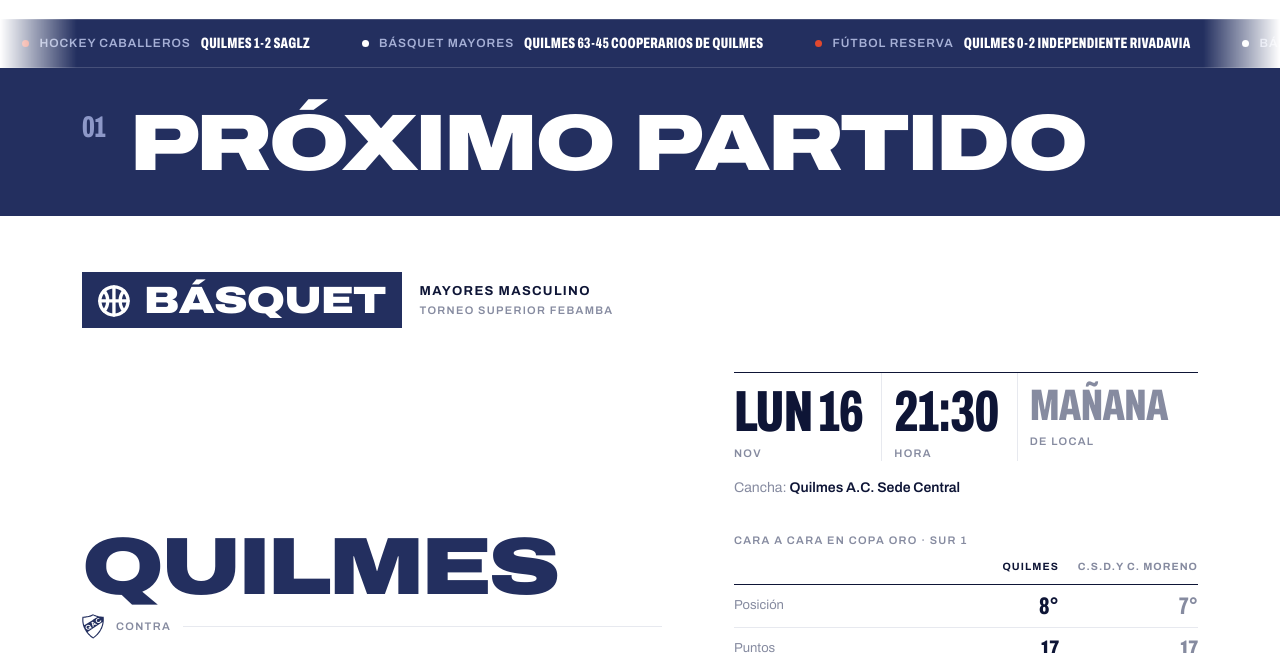
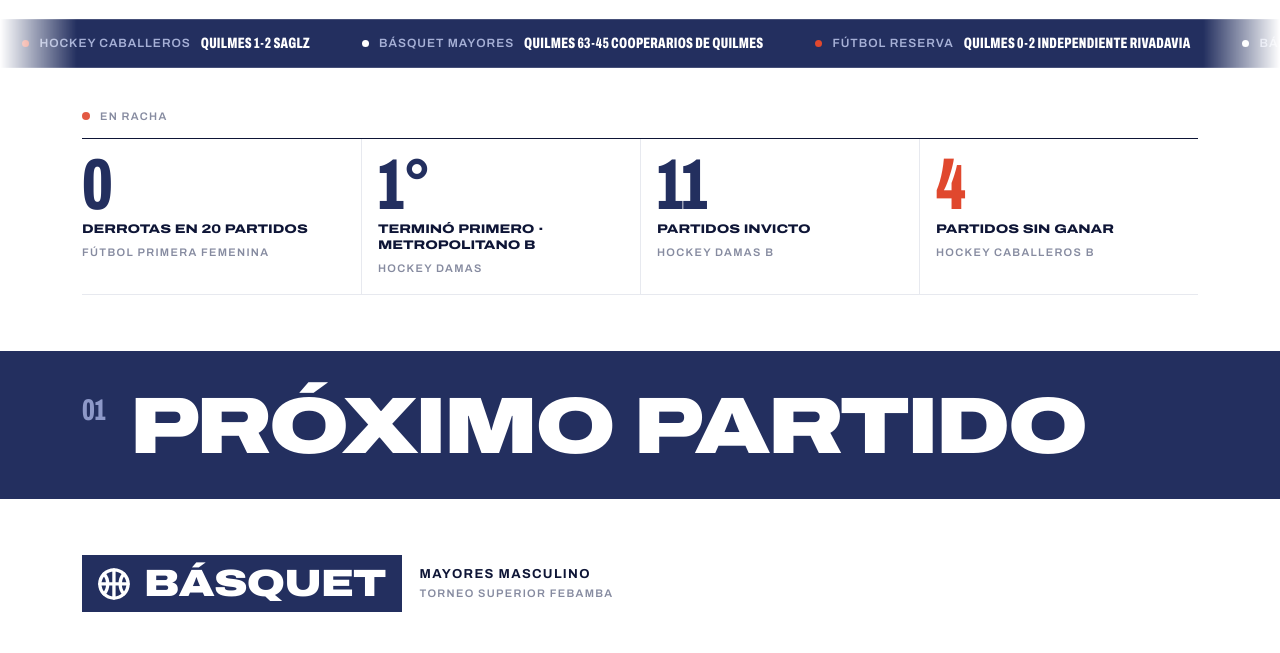
Before and after one commit to AgustinPiana/Quilmes, a website: page public/index.html in a window 1280 px wide. Shown: the part 72-725 px from the top of the page. Drawn offline with Linux system fonts and the light colour scheme.

Commit message:
Titulares automáticos 'En racha' e instalable como app
- En racha: rachas, invictos, punteros y goleadas calculados de los datos
- App: manifiesto, íconos del escudo, service worker (red primero para datos y código; funciona sin señal)

Co-Authored-By: Claude Opus 5.5 <noreply@anthropic.com>

```diff
--- a/public/app.js
+++ b/public/app.js
@@ -299,6 +299,7 @@ function vistaResumen() {
   const [primero, ...resto] = futuros;
 
   return `
+    ${titularesHTML()}
     <section class="seccion" style="--i:0">
       ${titulo('01', 'Próximo partido')}<div class="contenedor">
       ${primero ? proximo(primero.p, primero.sec) : '<p class="vacio">No hay partidos programados por ahora. La página se actualiza sola cuando las ligas publican el fixture.</p>'}
@@ -315,6 +316,56 @@ function vistaResumen() {
       ${titulo('03', 'Últimos resultados')}
       <div class="contenedor">${filtros('resultados')}<div data-lista="resultados" aria-live="polite">${ultimosResultados(filtro.resultados)}</div></div>
     </section>`;
+}
+
+// ---------- Titulares automáticos: rachas y datos salientes ----------
+// Cada candidato tiene un peso; se muestran los más fuertes (uno por equipo como máximo).
+function titulares() {
+  const nombreEq = (sec) => `${sec.deporteNombre} ${minus(sec.titulo)}`;
+  const out = [];
+  for (const sec of datos.secciones) {
+    const js = jugados(sec); // del más reciente al más viejo
+    if (!js.length) continue;
+    const rs = js.map(resultado);
+    const seguidos = (ok) => { let n = 0; for (const r of rs) { if (!ok(r)) break; n++; } return n; };
+    const f = filaQuilmes(sec);
+    const termino = !proximos(sec).length;
+    const cands = [];
+
+    const ganados = seguidos((r) => r === 'G');
+    const invicto = seguidos((r) => r !== 'P');
+    const sinGanar = seguidos((r) => r !== 'G');
+    const perdidos = seguidos((r) => r === 'P');
+    if (ganados >= 3) cands.push({ peso: 50 + ganados, valor: ganados, texto: 'victorias seguidas', tono: 'bueno' });
+    else if (invicto >= 4) cands.push({ peso: 40 + invicto, valor: invicto, texto: 'partidos invicto', tono: 'bueno' });
+    if (perdidos >= 3) cands.push({ peso: 35 + perdidos, valor: perdidos, texto: 'derrotas seguidas', tono: 'malo' });
+    else if (sinGanar >= 4) cands.push({ peso: 30 + sinGanar, valor: sinGanar, texto: 'partidos sin ganar', tono: 'malo' });
+
+    if (f && f.pp === 0 && f.pj >= 6) cands.push({ peso: 70 + f.pj, valor: '0', texto: `derrotas en ${f.pj} partidos`, tono: 'bueno' });
+    if (f && f.pos === 1) cands.push({ peso: termino ? 80 : 60, valor: '1°', texto: termino ? `terminó primero · ${sec.competencia}` : `primero en ${sec.tabla.nombre}`, tono: 'bueno' });
+
+    const local = sec.partidos.filter((p) => p.jugado && p.esLocal).map(resultado);
+    if (local.length >= 5 && local.every((r) => r === 'G')) cands.push({ peso: 55 + local.length, valor: `${local.length}/${local.length}`, texto: 'ganados de local', tono: 'bueno' });
+
+    const ult = js[0];
+    const dias = (Date.now() - new Date(ult.fecha).getTime()) / 864e5;
+    const prop = ult.esLocal ? ult.gl : ult.gv, otro = ult.esLocal ? ult.gv : ult.gl;
+    const goleada = sec.deporte === 'basquet' ? 20 : 4;
+    if (dias <= 14 && prop - otro >= goleada) cands.push({ peso: 45 + prop - otro, valor: `${prop}-${otro}`, texto: `goleada a ${rival(ult)}`, tono: 'bueno' });
+
+    cands.sort((a, b) => b.peso - a.peso);
+    if (cands[0]) out.push({ ...cands[0], equipo: nombreEq(sec), deporte: sec.deporte });
+  }
+  return out.sort((a, b) => b.peso - a.peso).slice(0, 6);
+}
+
+function titularesHTML() {
+  const t = titulares();
+  if (!t.length) return '';
+  return `<section class="titulares" style="--i:0" aria-label="Rachas y datos de los equipos"><div class="contenedor">
+      <p class="chica titulares-cab">En racha</p>
+      <ul>${t.map((x) => `<li class="${x.tono}"><a href="#${esc(x.deporte)}"><b>${esc(x.valor)}</b><span>${esc(x.texto)}</span><small class="chica">${esc(x.equipo)}</small></a></li>`).join('')}</ul>
+    </div></section>`;
 }
 
 // ---------- Filtros por deporte del inicio ----------
@@ -461,3 +512,8 @@ try {
 } finally {
   loader.fin();
 }
+
+// App instalable: registra el service worker (no en las capturas de prueba).
+if ('serviceWorker' in navigator && !document.documentElement.classList.contains('static')) {
+  addEventListener('load', () => navigator.serviceWorker.register('/sw.js').catch(() => {}));
+}
--- a/public/index.html
+++ b/public/index.html
@@ -7,6 +7,11 @@
   <meta name="description" content="Próximos partidos, resultados y tablas de fútbol, básquet y hockey de Quilmes Atlético Club." />
   <meta name="theme-color" content="#ffffff" />
   <link rel="icon" href="escudo.svg" type="image/svg+xml" />
+  <link rel="manifest" href="manifest.webmanifest" />
+  <link rel="apple-touch-icon" href="apple-touch-icon.png" />
+  <meta name="apple-mobile-web-app-capable" content="yes" />
+  <meta name="apple-mobile-web-app-title" content="Quilmes" />
+  <meta name="apple-mobile-web-app-status-bar-style" content="default" />
   <link rel="preload" href="fonts/archivo-variable.woff2" as="font" type="font/woff2" crossorigin />
   <link rel="stylesheet" href="styles.css" />
   <script>document.documentElement.classList.add('js'); if (/[?&]static(&|=|$)/.test(location.search)) document.documentElement.classList.add('static');</script>
--- a/public/styles.css
+++ b/public/styles.css
@@ -404,3 +404,24 @@ details.fixture .resultados { border-top: 0; }
 }
 [data-lista].cambio > * { animation: aparece .45s cubic-bezier(.22,1,.36,1); }
 @keyframes aparece { from { opacity: 0; transform: translateY(8px); } }
+
+/* ---------- En racha: titulares automáticos ---------- */
+.titulares { padding: 26px 0 34px; }
+.titulares-cab { margin: 0 0 14px; display: flex; align-items: center; gap: 10px; }
+.titulares-cab::before { content: ''; width: 8px; height: 8px; border-radius: 50%; background: var(--perdio); animation: titila 1.6s ease-in-out infinite; }
+.titulares ul { list-style: none; margin: 0; padding: 0; display: grid; grid-auto-flow: column; grid-auto-columns: minmax(170px, 64%); gap: 0; overflow-x: auto; scroll-snap-type: x mandatory; scrollbar-width: none; border-top: 1px solid var(--tinta); border-bottom: 1px solid var(--linea); }
+.titulares ul::-webkit-scrollbar { display: none; }
+.titulares li { scroll-snap-align: start; }
+.titulares li + li { border-left: 1px solid var(--linea); }
+.titulares a { display: grid; gap: 6px; align-content: start; height: 100%; padding: 16px 16px 18px; text-decoration: none; transition: background .25s; }
+.titulares li:first-child a { padding-left: 0; }
+.titulares a:hover { background: var(--suave); }
+.titulares b { font: 800 clamp(46px, 13vw, 72px)/.85 var(--f); font-stretch: 62%; letter-spacing: -.02em; color: var(--azul); }
+.titulares .malo b { color: var(--perdio); }
+.titulares span { overflow-wrap: anywhere; font: 800 11.5px/1.25 var(--f); font-stretch: 125%; text-transform: uppercase; letter-spacing: -.005em; }
+@keyframes titila { 50% { opacity: .25; } }
+@media (min-width: 900px) {
+  .titulares { padding: 40px 0 56px; }
+  .titulares span { font-size: 12.5px; }
+  .titulares ul { grid-auto-flow: row; grid-template-columns: repeat(auto-fit, minmax(150px, 1fr)); overflow: visible; }
+}
```
Also changed, not shown: public/sw.js (added, +44 -0 lines), public/apple-touch-icon.png (added), public/icono-192.png (added), public/icono-512.png (added), public/icono-maskable-512.png (added), public/manifest.webmanifest (added), vercel.json.
